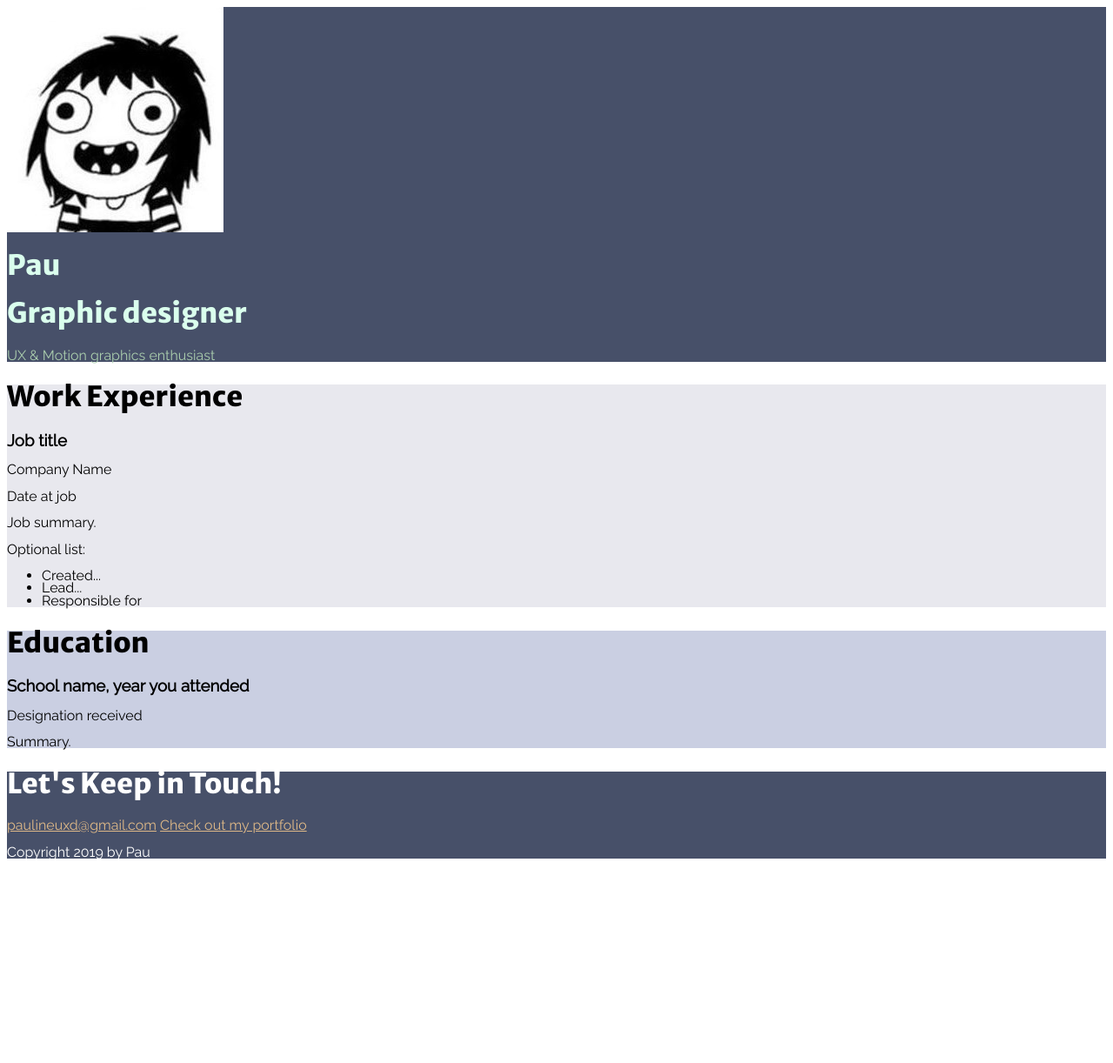
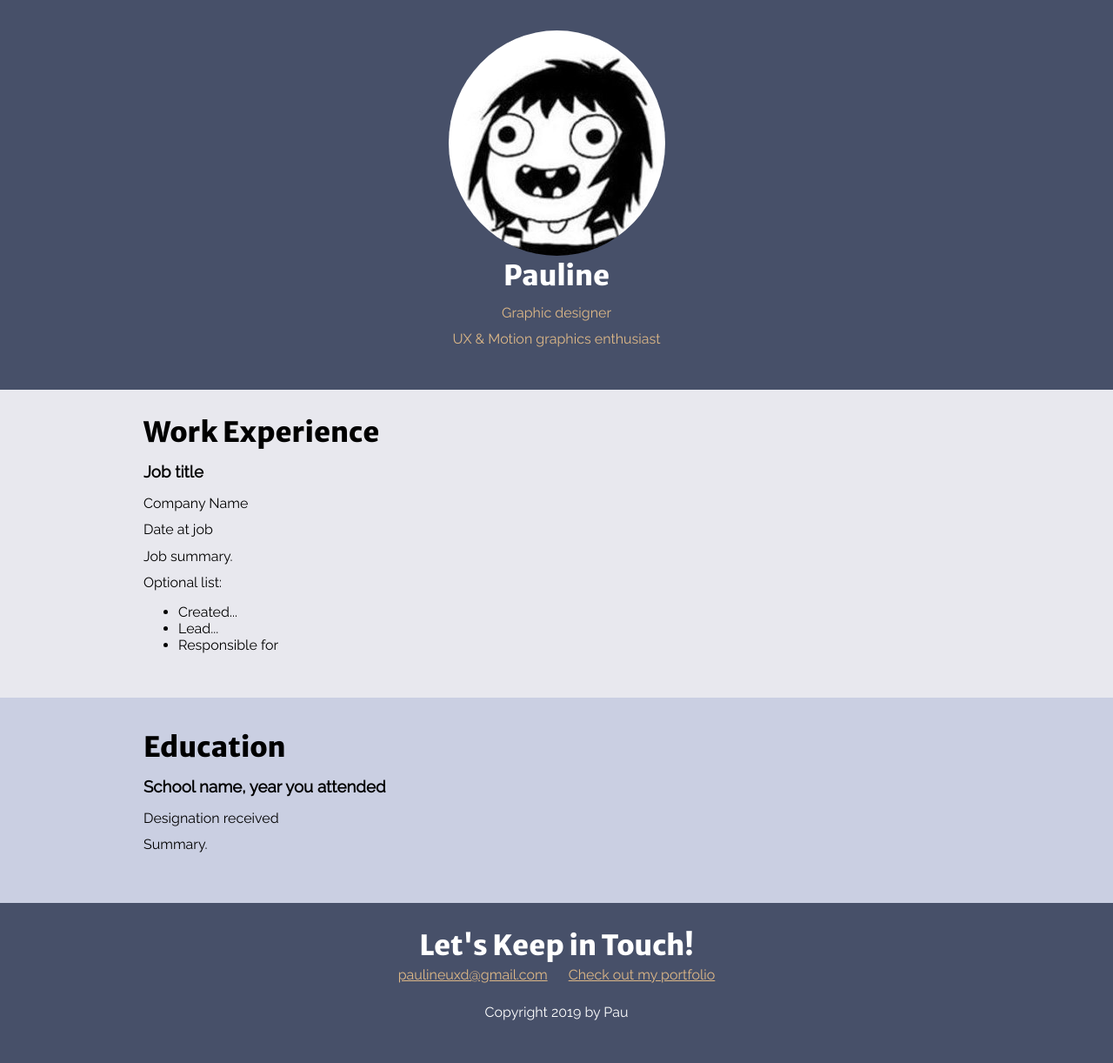
Before and after one commit to paulina-pac/CSS, a plain HTML site: page csspractise.htm in a window 1280 px wide. Shown: the whole page at 87% size. Before the commit the page ends 1003 px from the top, so only its background shows below. Drawn offline with Linux system fonts and the light colour scheme.

Commit message:
margins, box model

```diff
--- a/csspractise.htm
+++ b/csspractise.htm
@@ -1,36 +1,33 @@
 <!DOCTYPE html>
 <html lang="en">
-
   <head>
-    <meta charset="UTF-8">
-    <meta name="viewport" content="width=device-width, initial-scale=1.0">
-    <meta http-equiv="X-UA-Compatible" content="ie=edge">
-    <title> Basic resume format in CSS</title>
-    <link href="https://fonts.googleapis.com/css?family=Merriweather+Sans:800|Raleway" rel="stylesheet">
-    <link rel="stylesheet" href="styles.css">
+    <meta charset="UTF-8" />
+    <meta name="viewport" content="width=device-width, initial-scale=1.0" />
+    <meta http-equiv="X-UA-Compatible" content="ie=edge" />
+    <title>Basic resume format in CSS</title>
+    <link
+      href="https://fonts.googleapis.com/css?family=Merriweather+Sans:800|Raleway"
+      rel="stylesheet"
+    />
+    <link rel="stylesheet" href="styles.css" />
   </head>
 
   <body>
-
     <!-- // Intro -->
     <header>
-        <img src="2.jpg" alt="Your Name">
-        <h1>Pau</h1>
-        <h2>Graphic designer</h2>
+      <div class="content-wrap">
+        <img src="2.jpg" alt="Pauline" class="img" />
+        <h1>Pauline</h1>
+        <p>Graphic designer</p>
         <p>UX & Motion graphics enthusiast</p>
+      </div>
     </header>
-
-    <!-- <ul>
-        <li><a>#WTH1</a></li>
-        <li> <a href="#WTH2">link2</a></li>
-        <li><a href="#WTH3">link3</a></li>
-        <li> <a href="#WTH4">link4</a></li>
-    </ul> -->
 
 
     <main>
       <!-- // Work Experience -->
       <section class="work-experience">
+        <div class="content-wrap">
           <h2>Work Experience</h2>
 
           <!-- Job Details: copy this whole block to add more jobs -->
@@ -50,12 +47,12 @@
           </ul>
 
           <!-- end of Job Details block. -->
-
+        </div>
       </section>
-
 
       <!-- // Education -->
       <section class="education">
+        <div class="content-wrap">
           <h2>Education</h2>
 
           <!-- School details: copy this whole block to add more schools. -->
@@ -65,25 +62,24 @@
           <!-- Add as many paragraphs as you need. -->
           <p>Summary.</p>
           <!-- End of school details. -->
+        </div>
       </section>
     </main>
 
     <!-- // Footer & contact info -->
     <footer>
+      <div class="content-wrap">
         <h2>Let's Keep in Touch!</h2>
 
         <!-- Social media and contact links. Add or remove any networks. -->
-        <div>
+        <div class="contact-info">
           <a href="mailto:paulineuxd@gmail.com">paulineuxd@gmail.com</a>
-            <a href="http://inspect.myportfolio.com" target="_blank">Check out my portfolio</a>
+          <a href="http://inspect.myportfolio.com" target="_blank"
+            >Check out my portfolio</a>
+            <p>Copyright 2019 by Pau</p>
+        </div>
       </div>
 
-        <p>Copyright 2019 by Pau</p>
     </footer>
   </body>
-
 </html>
-
-</body>
-
-</html>
--- a/styles.css
+++ b/styles.css
@@ -1,12 +1,10 @@
 /* @import url('https://fonts.googleapis.com/css?family=Raleway'); */
-
 
 /* * {
   margin: 0;
   padding: 3px;
   box-sizing: border-box;
 } */
-
 
 /* Global Styles
 ----------------------------------------------------------------- */
@@ -19,55 +17,82 @@
 #8E9FBB
 #475069 */
 
+h2,
+p {
+  line-height: 0.9;
+}
 
 body {
-  font-family: 'Raleway', sans-serif;
+  font-family: "Raleway", sans-serif;
   font-size: 1rem;
-  line-height: 0.9;
+  line-height: 1.2;
+  margin: 0;
 }
-h1, h2 {
 
-  font-family: 'Merriweather Sans', sans-serif;
+header {
+  text-align: center;
+}
+
+h1,
+h2 {
+  font-family: "Merriweather Sans", sans-serif;
   font-weight: 800;
   font-size: 2rem;
+  margin: 0;
 }
 a {
-    color: burlywood
-  }
+  color: burlywood;
+}
 
 a:hover {
   text-decoration: none;
 }
 
 header p {
-  color: #aacdad;
-}
-
-header h1, header h2 {
-  color: #DAFFED
+  /* color: #aacdad; */
+  color: burlywood;
 }
 
 /* Header and Footer
 ----------------------------------------------------------------- */
-header, footer {
+
+.img {
+  border-radius: 50%;
+}
+
+header,
+footer {
   background: #475069;
   color: white;
 }
 
-
-
 /* Work Experience
 ----------------------------------------------------------------- */
-
+.content-wrap {
+  max-width: 950px;
+  margin: 0 auto;
+  padding: 35px 0;
+}
 .work-experience {
-  background:#E8E8EE;
+  background: #e8e8ee;
 }
-
-
 
 /* Education
 ----------------------------------------------------------------- */
 
 .education {
-  background:#CACFE2;
+  padding: 0.5rem;
+  background: #cacfe2;
 }
+
+/* Footer
+----------------------------------------------------------------- */
+.contact-info a {
+  /* background:white; */
+  padding: 10px;
+  display: inline-block;
+}
+
+footer {
+  text-align: center;
+}
```
Lines whose indentation alone changed are shown as unchanged.
